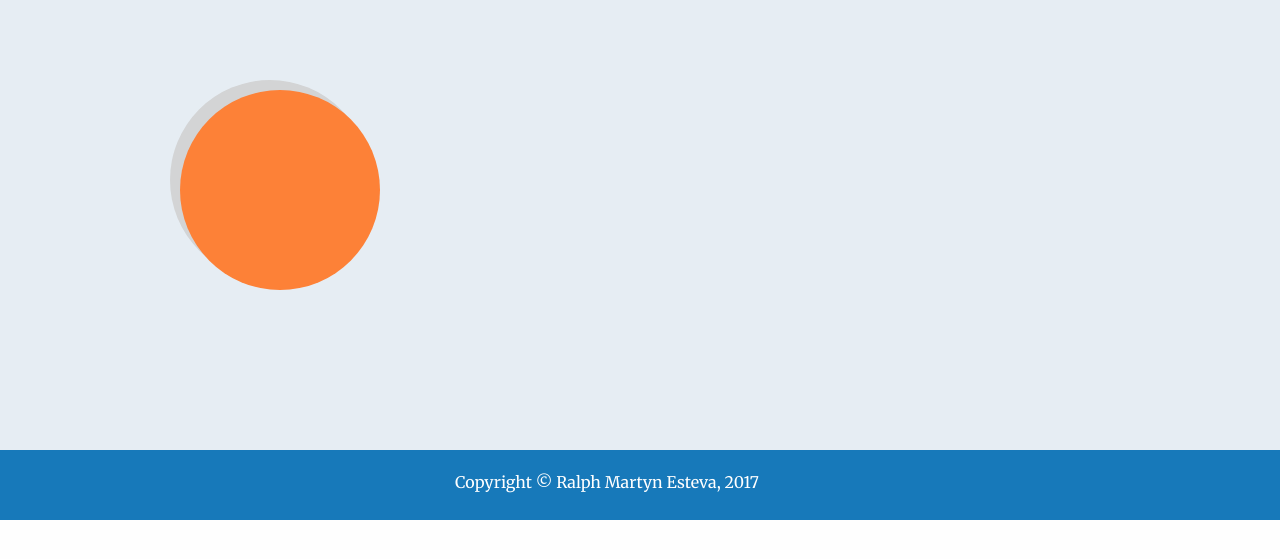
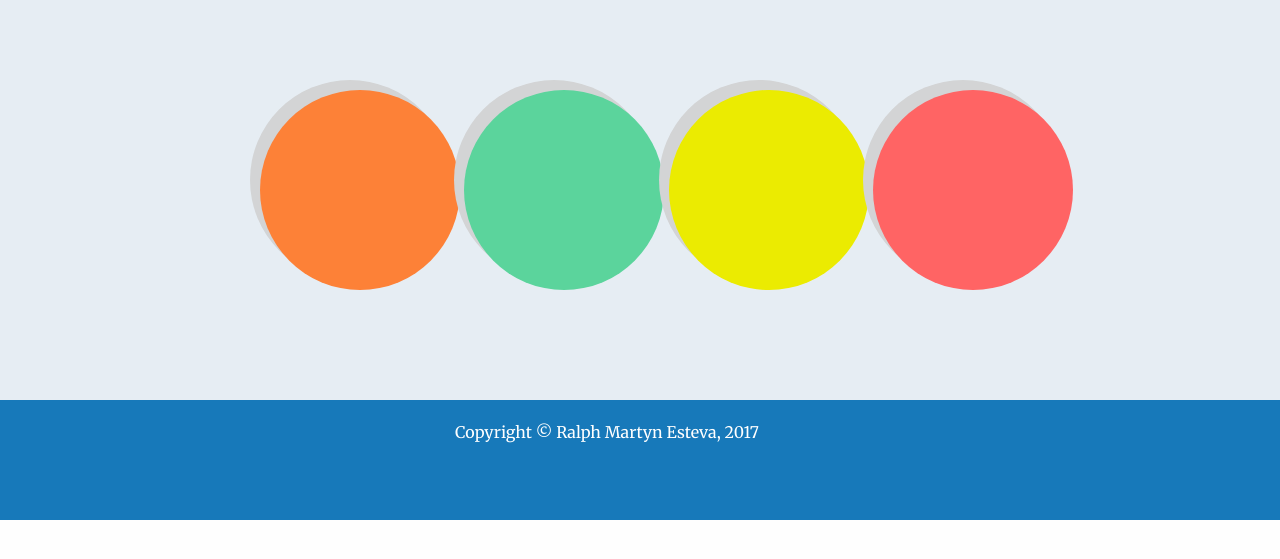
Before and after one commit to rapunk27/portfolio, a PHP site: page /works.php in a window 1280 px wide. Shown: the part 105-664 px from the top of the page. Run offline with PHP 8.4, Linux system fonts and the light colour scheme; some libraries are stand-ins or nearby versions.

Commit message:
added css animations works page

```diff
--- a/css/styles.css
+++ b/css/styles.css
@@ -146,7 +146,7 @@
 
 .footer{
 	background-color: #1779BA;
-	height: 70px;
+	height: 120px;
 	padding-top:20px;
 }
 
@@ -169,21 +169,11 @@
 
 /*Works*/
 
-@keyframes slideIn{
-	0%{
-		left:0;
-		top:0;
-	}
-	100%{
-		left: 170px;
-		top:60px;
-	}
 
-}
 
 @keyframes slideOut{
 	100%{
-		left: 170px;
+		left: 250px;
 		top:60px;
 	}
 	0%{
@@ -196,7 +186,7 @@
 
 .works-content{
 	background-color: #E6EDF3;
-	height: 450px;
+	height: 400px;
 	padding-top:20px;
 }
 
@@ -205,7 +195,8 @@
 	width: 200px;
 	height: 200px;
 	position: absolute;
-
+	transition: transform 300ms cubic-bezier(0.13, 0.15, 0.23, 1.05);
+	pointer-events: none;
 }
 
 .circle-default{
@@ -219,29 +210,56 @@
 	position: relative;
 	padding: 10px;
 	animation: slideOut 1s linear;
-	animation-timing-function: ease;
+	animation-timing-function: cubic-bezier(.51,-0.14,.48,1.73);
 	animation-fill-mode: forwards;
-
 }
 
 .circle-systems{
 	background-color: #FD8137;
 }
 
+.circle-edm{
+	background-color: #5bd49c;
+}
+
+.circle-banners{
+	background-color: #ebeb01;
+}
+
+.circle-html-email{
+	background-color: #ff6464;
+}
+
 .circle-default:hover .circle-work {
-	animation: slideIn 1s linear;
+	/*animation: slideIn 1s linear;
 	animation-timing-function: ease;
-	animation-fill-mode: forwards;
+	animation-fill-mode: forwards;*/
+	transform: translate(120px, 80px)rotate(20deg);
 
 }
 
-.circle-work-text{
+.circle-text{
 	font-family: 'Merriweather', serif;
-	font-size: 30px;
+	font-size: 26px;
 	text-transform: uppercase;
 	margin-top: 68px;
+}
+
+.circle-systems-color{
 	color:#FD8137;
 }
+
+.circle-edms-color{
+	color:#17d47d;
+}
+
+.circle-banners-color{
+	color:#fefe43;
+}
+.circle-html-email-color{
+	color:#ff6464;
+}
+
 
 .circle-default:hover{
 	color: #ffffff;
--- a/works.php
+++ b/works.php
@@ -5,11 +5,22 @@
 <?php include('head.php'); ?>
 
 <div class="works-content">
+	<a href="#" class="circle-default">
+		<div class="circle-work circle-systems"></div>
+		<p class="circle-text circle-systems-color">Systems</p>
+	</a>
+	<a href="works/edms.php" class="circle-default">
+		<div class="circle-work circle-edm"></div>
+		<p class="circle-text circle-edms-color">EDMs</p>
+	</a>
 
 	<a href="#" class="circle-default">
-
-		<div class="circle-work circle-systems"></div>
-		<p class="circle-work-text">Systems</p>
+		<div class="circle-work circle-banners"></div>
+		<p class="circle-text circle-banners-color">Banners</p>
+	</a>
+	<a href="#" class="circle-default">
+		<div class="circle-work circle-html-email"></div>
+		<p class="circle-text circle-html-email-color">HTML Email</p>
 	</a>
 </div>
 
```
